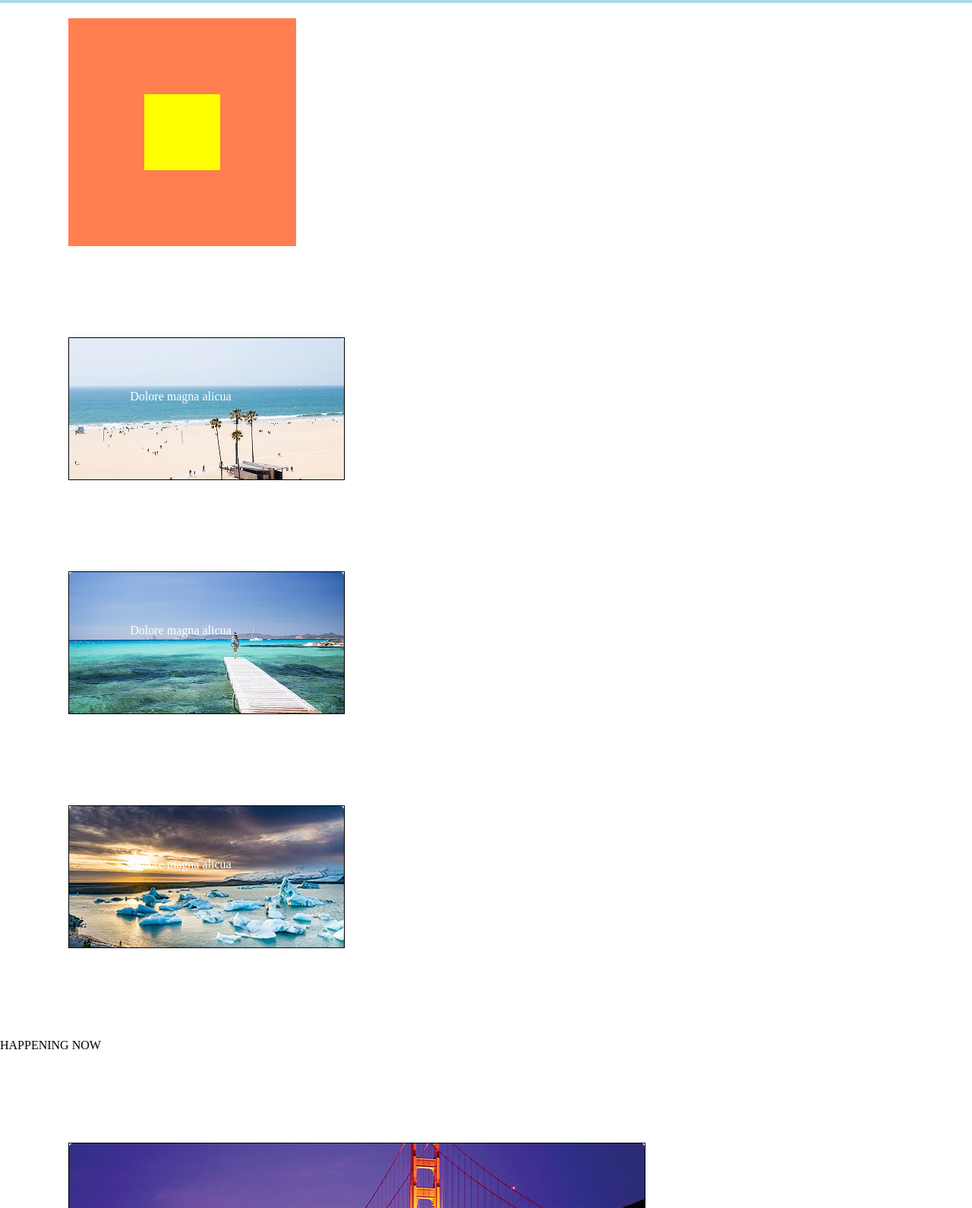
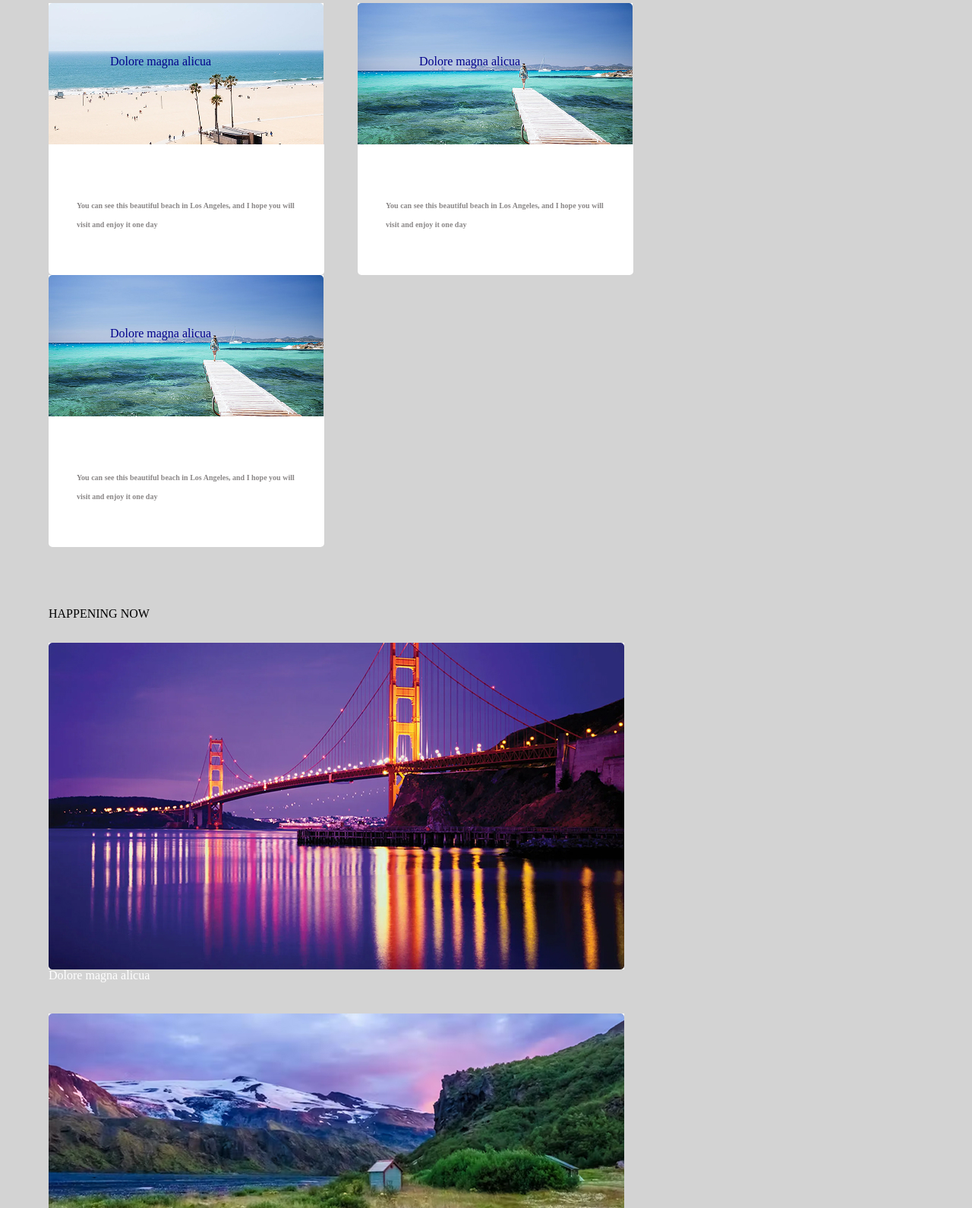
Before and after one commit to Davit-mdicani/leqture-6, a plain HTML site: page index.html in a window 1280 px wide. Shown: the part 76-1666 px from the top of the page at 76% size. Drawn offline with Linux system fonts and the light colour scheme.

Commit message:
add changes

```diff
--- a/index.html
+++ b/index.html
@@ -27,91 +27,88 @@
 		</div>
 	</header>
 
+
 	<section>
+
 		<div class="container">
-			<div class="parent">
-		        <!-- <div class="child-1 child"></div>
-		        <div class="child-2 child"></div> -->
-		        <div class="child-3 child"></div>
+			<div class="card">
+				<div class="img">
+					<img src="images/Group.jpg">
+					<p class="img-text ">Dolore magna alicua</p>
+				</div>
+				<div class="text-container">
+					<p>
+						You can see this beautiful beach in Los Angeles, and
+
+					I 	hope you will visit and enjoy it one day
+					</p>
+				</div>
+			</div>
+			<div class="card">
+				<div class="img">
+					<img src="images/rectangle.jpg">
+					<p class="img-text ">Dolore magna alicua</p>
+				</div>
+				<div class="text-container">
+					<p>
+						You can see this beautiful beach in Los Angeles, and
+
+					I 	hope you will visit and enjoy it one day
+					</p>
+				</div>
+			</div>
+			<div class="card">
+				<div class="img">
+					<img src="images/rectangle.jpg">
+					<p class="img-text ">Dolore magna alicua</p>
+				</div>
+				<div class="text-container">
+					<p>
+						You can see this beautiful beach in Los Angeles, and
+
+					I 	hope you will visit and enjoy it one day
+					</p>
+				</div>
 			</div>
 		</div>
 	</section>
 
 	<section>
 		<div class="container">
-			<div class="img-container">
-				<img src="images/Group.jpg">
-				<p class="text">Dolore magna alicua</p>
-			</div>
-
-		</div>
-	</section>
-
-	<section>
-		<div class="container">
-			<div class="img-container">
-				<img src="images/rectangle.jpg">
-				<p class="text">Dolore magna alicua</p>
-			</div>
-
-		</div>
-	</section>
-
-	<section>
-		<div class="container">
-			<div class="img-container">
-				<img src="images/rectanglea.jpg">
-				<p class="text">Dolore magna alicua</p>
-			</div>
-
-		</div>
-	</section>
-
-	<section>
-		<p>HAPPENING NOW</p>
-	</section>
-
-	<section>
-		<div class="container">
+			<p class="title">HAPPENING NOW</p>
+			<div class="left-side">
 				<div class="img-container">
 					<img src="images/rectangle7.jpg">
 					<p class="text">Dolore magna alicua</p>
 				</div>
-	</section>
-
-	<section>
-		<div class="container">
+				<div class="img-container">
+					<img src="images/rectangle8.jpg">
+					<p class="text"></p>
+				</div>
+			</div>
+			<div class="right-side">
+				<div class="img-container">
+					<img src="images/rectangle11.jpg">
+					<p class="text"></p>
+				</div>
 				<div class="img-container">
 					<img src="images/rectangle10.jpg">
 					<p class="text"></p>
 				</div>
+				<div class="img-container">
+					<img src="images/rectangle10.jpg">
+					<p class="text"></p>
+				</div>
+			</div>
+
 	</section>
 
-	<section>
+	<footer>
 		<div class="container">
-			<div class="img-container">
-				<img src="images/rectangle11.jpg">
-				<p class="text"></p>
-			</div>
-	</section>
-
-	<section>
-		<div class="container">
-			<div class="img-container">
-				<img src="images/rectangle8.jpg">
-				<p class="text"></p>
-			</div>
-	</section>
-
-	<section>
-		<div class="container">
-			<div class="img-container">
-				<img src="images/rectangle12.jpg">
 				<h1 class="text">მთავარი</h1>
-				<br></br>
 				<h2 class="text">სიახლეები<h2>
 				<h3 class="text">კონტაქტი</h3>
 		</div>
-	</section>
+	</footer>
 </body>
 </html>
--- a/styles/styles.css
+++ b/styles/styles.css
@@ -1,14 +1,44 @@
 header {
-	background-color: lightblue;
+	background-color: lightgrey;
 	padding: 20px 0;
 	position: fixed;
 	width: 100%;
 	top: 0;
+	z-index: 2;
+	color: black;
+}
+
+
+body {
+	background-color: lightgrey;
+}
+
+.card {
+	display: inline-block;
+	width: 363px;
+	margin-right: 40px;
+}
+
+.text-container {
+	height: 172px;
+	width: 100%;
+	background-color: white;
+	border-bottom-left-radius: 5px;
+	border-bottom-right-radius: 5px;
+	padding-top: 68px;
+	padding-left: 37px;
+	padding-right: 37px;
+	box-sizing: border-box;
+	font-size: 10px;
+	font-weight: 700;
+	line-height: 25px;
+	color: #8A8787;
 }
 
 a {
-	color: white;
+	color: black;
 }
+
 
 li {
 	display: inline-block;
@@ -24,15 +54,8 @@ img {
 	vertical-align: middle;
 }
 
-.container {
-	max-width: 1100px;
-	width: 90%;
-	margin: 0 auto;
-}
-
 section {
 	margin-top: 80px;
-	padding: 20px 0;
 }
 
 .parent {
@@ -75,12 +98,19 @@ img {
 }
 
 .img-container {
-	border: 1px solid black;
 	display: inline-block;
 	position: relative;
+	width: 100%;
+	margin-bottom: 42px;
 }
 
-.text {
+.img {
+	display: inline-block;
+	position: relative;
+	width: 100%;
+}
+
+.img-text {
 	position: absolute;
 	top: 37%;
 	right: 41%;
@@ -98,3 +128,33 @@ h1 {
 h2 {
 	margin: centre;
 }
+
+.container {
+	max-width: 1300px;
+	width: 90%;
+	margin: 0 auto;
+}
+
+.title {
+	margin-bottom: 30px;
+}
+
+.left-side {
+	display: inline-block;
+	width: 758px;
+	vertical-align: top;
+	margin-right: 45px;
+}
+
+.right-side {
+	display: inline-block;
+	width: 362px;
+	vertical-align: top;
+}
+
+
+footer {
+	width: 100%;
+	background-color: #243043;
+	height: 200px;
+}
```
Lines whose indentation alone changed are shown as unchanged.
